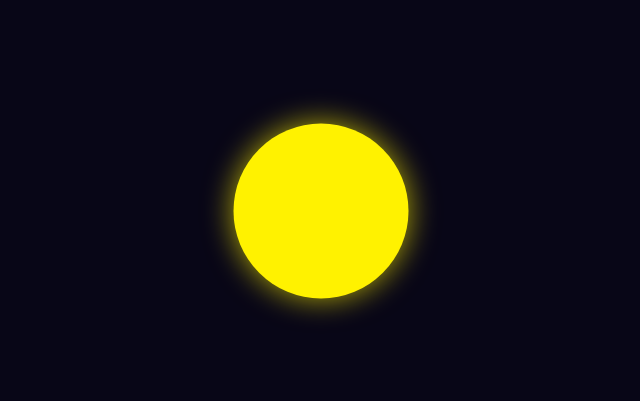
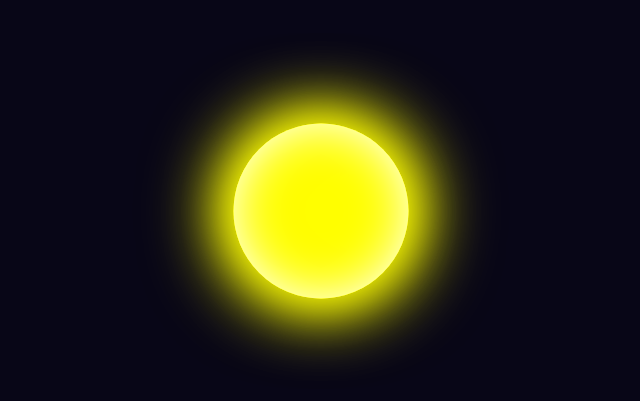
Before and after one commit to MiniOxygen/solar-system, a plain HTML site: page index.html in a window 1280 px wide. Shown: the part 189-590 px from the top of the page, without its empty margins (319-959 px from the left). Drawn offline with Linux system fonts and the light colour scheme.

Commit message:
sun updated

```diff
--- a/css/styles.css
+++ b/css/styles.css
@@ -2,6 +2,8 @@
     --sun-dia: 175px;
     --glow-size: 30px;
     --glow-color: rgba(255, 242, 0, 0.7);
+    --planet-dia: 60px; /* Diametro del pianeta */
+    --orbit-radius: 200px; /* Raggio dell'orbita */
 }
 
 body {
@@ -18,5 +20,12 @@ body {
     left: 50%;
     transform: translate(-50%, -50%);
     border-radius: 1000px;
-    box-shadow: 0 0 var(--glow-size) var(--glow-color);
+    box-shadow: inset 0 0 50px #fff,
+                inset 20px 0 80px #ffff00,
+                inset -20px 0 80px #ffff00,
+                inset 20px 0 300px #ffff00,
+                inset -20px 0 300px #ffff00,
+                0 0 50px #ffff00,
+                -10px 0 80px #ffff00,
+                10px 0 80px #ffff00;
 }
```
Also changed, not shown: index.html (line endings or trailing spaces).
